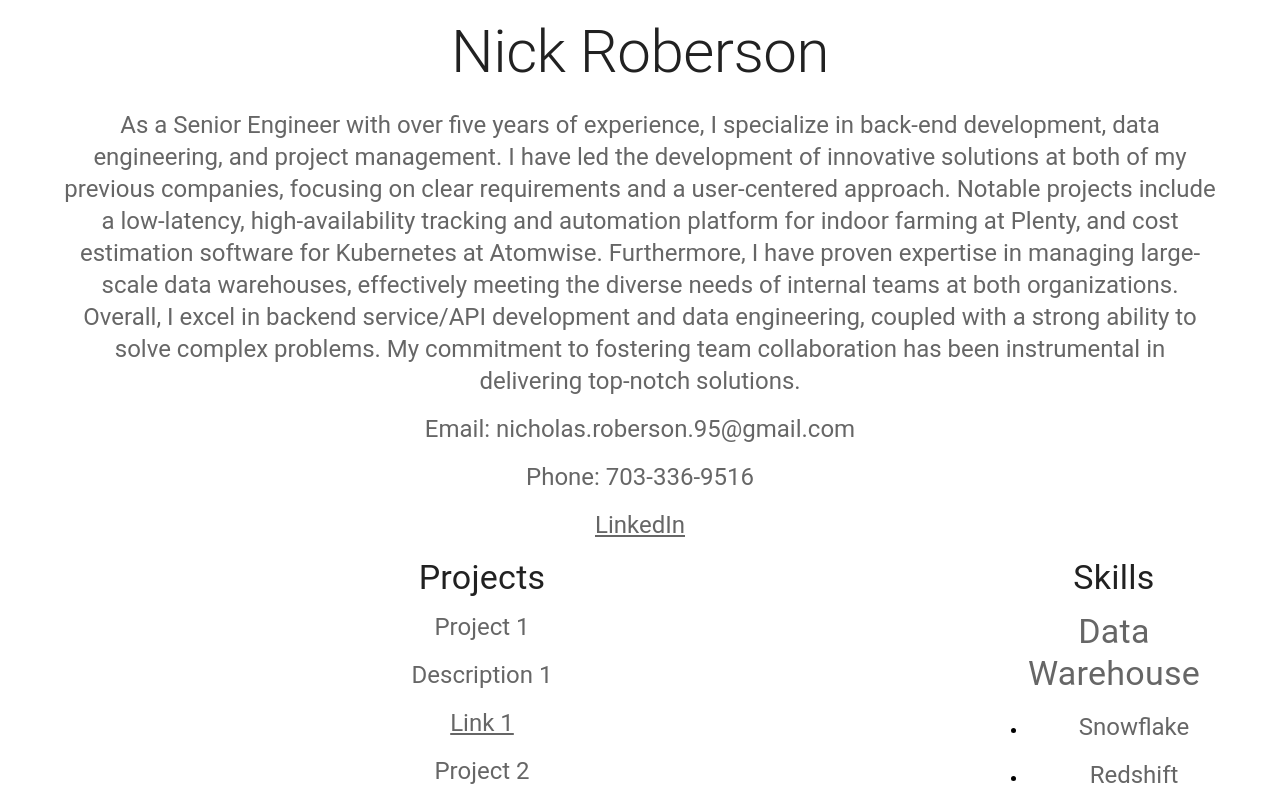
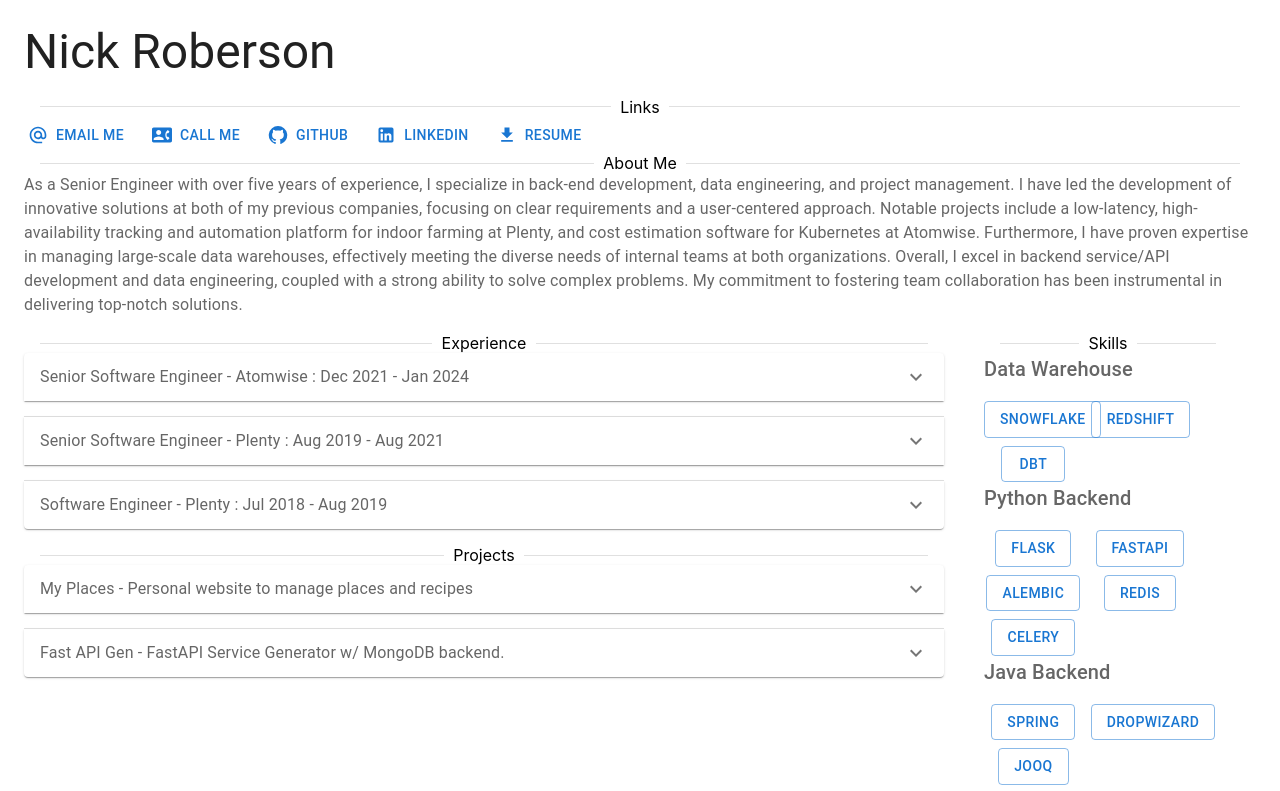
Before and after one commit to nick-roberson/nick-roberson.github.io, a React (Create React App) app in the folder my-app/: page / in a window 1280 px wide. Shown: the top 791 px of the page. Built offline with nearby package versions, Linux system fonts and the light colour scheme.

Commit message:
update with projects and resume

```diff
--- a/my-app/package.json
+++ b/my-app/package.json
@@ -4,7 +4,9 @@
   "homepage": "https://nick-roberson.github.io",
   "private": true,
   "dependencies": {
+    "@emotion/react": "^11.11.4",
     "@emotion/styled": "^11.11.0",
+    "@mui/icons-material": "^5.15.13",
     "@mui/material": "^5.15.13",
     "@testing-library/jest-dom": "^5.17.0",
     "@testing-library/react": "^13.4.0",
--- a/my-app/src/App.tsx
+++ b/my-app/src/App.tsx
@@ -7,22 +7,72 @@
 import Typography from "@mui/material/Typography";
 import Link from "@mui/material/Link";
 import Grid from "@mui/material/Grid";
+import Stack from "@mui/material/Stack";
+import Divider from "@mui/material/Divider";
+import Accordion from "@mui/material/Accordion";
+import AccordionActions from "@mui/material/AccordionActions";
+import AccordionSummary from "@mui/material/AccordionSummary";
+import AccordionDetails from "@mui/material/AccordionDetails";
+import ExpandMoreIcon from "@mui/icons-material/ExpandMore";
+
+// Icons
+import AlternateEmailIcon from "@mui/icons-material/AlternateEmail";
+import ContactPhoneIcon from "@mui/icons-material/ContactPhone";
+import GitHubIcon from "@mui/icons-material/GitHub";
+import LinkedInIcon from "@mui/icons-material/LinkedIn";
+import FileDownloadIcon from "@mui/icons-material/FileDownload";
 
 // My imports
 import PersonalInfo from "./components/personal_info";
 import PersonalStatement from "./components/personal_statement";
 import ProjectCard from "./components/project_card";
-import Skill from "./components/personal_skill";
 import Skills from "./components/personal_skills";
+import {
+  atomwiseExperience,
+  plentyEngineerExperience,
+  plentySeniorExperience,
+} from "./components/experience";
 
 // CSS imports
 import "./App.css";
 
+// Static variables
+const githubLink = "https://github.com/nick-roberson";
+const linkedInLink = "https://www.linkedin.com/in/nick-roberson/";
+const resumePath = "data/resume.pdf";
+
+// Work Experience
+const workExperience = [
+  atomwiseExperience,
+  plentySeniorExperience,
+  plentyEngineerExperience,
+];
+
 // Create a list of projects
 const projects: ProjectCard[] = [
-  new ProjectCard("Project 1", "Description 1", "Link 1"),
-  new ProjectCard("Project 2", "Description 2", "Link 2"),
-  new ProjectCard("Project 3", "Description 3", "Link 3"),
+  new ProjectCard(
+    "My Places",
+    "Personal website to manage places and recipes",
+    "Personal website to manage places and recipes. Built with React, TypeScript, Material-UI, Node.js, FastAPI, and MongoDB. Complete with a front end, back end, and API documentation.",
+    [
+      "Python",
+      "React",
+      "TypeScript",
+      "Material-UI",
+      "Node.js",
+      "FastAPI",
+      "OpenAPI",
+      "MongoDB",
+    ],
+    "https://github.com/nick-roberson/places",
+  ),
+  new ProjectCard(
+    "Fast API Gen",
+    "FastAPI Service Generator w/ MongoDB backend.",
+    "Generate a FastAPI service with a MongoDB backend using a Jinja2 templates. Driven by a simple YAML configuration file for the data models that you wish to manage.",
+    ["Python", "FastAPI", "Jinja2", "MongoDB"],
+    "https://github.com/nick-roberson/fastapi-gen",
+  ),
 ];
 
 // Create a personal information object
@@ -73,97 +123,161 @@
   awsSkills,
 ];
 
+// Function to render the experience section
+function renderExperience() {
+  return (
+    <div>
+      {workExperience.map((experience) => (
+        <Accordion key={experience.title} sx={{ marginBottom: 2 }}>
+          <AccordionSummary
+            expandIcon={<ExpandMoreIcon />}
+            aria-controls="panel1-content"
+            id="panel1-header"
+          >
+            <Typography align="left" color="text.secondary">
+              {experience.title} - {experience.company} :{" "}
+              {experience.start_date} - {experience.end_date}
+            </Typography>
+          </AccordionSummary>
+          <AccordionDetails>
+            <Typography align="left" paragraph>
+              {experience.description}
+            </Typography>
+            <Typography align="left" paragraph>
+              <ul>
+                {experience.items.map((item) => (
+                  <li>{item}</li>
+                ))}
+              </ul>
+            </Typography>
+          </AccordionDetails>
+        </Accordion>
+      ))}
+    </div>
+  );
+}
+
+// Function to render the projects section
+function renderProjects() {
+  return (
+    <div>
+      {projects.map((project) => (
+        <Accordion key={project.title} sx={{ marginBottom: 2 }}>
+          <AccordionSummary
+            expandIcon={<ExpandMoreIcon />}
+            aria-controls="panel1-content"
+            id="panel1-header"
+          >
+            <Typography align="left" color="text.secondary">
+              {project.title} - {project.short_description}
+            </Typography>
+          </AccordionSummary>
+
+          <AccordionDetails>
+            <Stack direction="row" spacing={2}>
+              {project.components.map((component) => (
+                <Button variant="outlined" color="primary">
+                  {component}
+                </Button>
+              ))}
+            </Stack>
+            <br />
+            <Typography align="left" paragraph>
+              {project.description}
+            </Typography>
+
+            <AccordionActions>
+              <Button size="small" href={project.link}>
+                <GitHubIcon />
+                GitHub Link
+              </Button>
+            </AccordionActions>
+          </AccordionDetails>
+        </Accordion>
+      ))}
+    </div>
+  );
+}
+
 function App() {
   return (
     <div className="App">
-      <Box m={2}>
+      <Box m={3}>
         <Box sx={{ bgcolor: "background.paper" }}>
-          <Container>
           <Typography
-              component="h1"
-              variant="h2"
+            component="h3"
+            variant="h3"
+            align="left"
             color="text.primary"
             gutterBottom
           >
             {personalInfo.name}
           </Typography>
-            <Typography variant="h5" color="text.secondary" paragraph>
+
+          <Divider variant="middle"> Links </Divider>
+
+          <Stack direction="row" spacing={2}>
+            <Button
+              startIcon={<AlternateEmailIcon />}
+              href={"mailto:" + personalInfo.email}
+            >
+              Email Me
+            </Button>
+            <Button
+              startIcon={<ContactPhoneIcon />}
+              href={"tel:" + personalInfo.phone}
+            >
+              Call Me
+            </Button>
+            <Button startIcon={<GitHubIcon />} href={githubLink}>
+              GitHub
+            </Button>
+            <Button startIcon={<LinkedInIcon />} href={linkedInLink}>
+              LinkedIn
+            </Button>
+            <Button startIcon={<FileDownloadIcon />} href={resumePath} download>
+              Resume
+            </Button>
+          </Stack>
+
+          <Divider variant="middle"> About Me </Divider>
+
+          <Typography color="text.secondary" align="left" paragraph>
             {personalStatement.statement}
           </Typography>
-            <Typography variant="h5" color="text.secondary" paragraph>
-              Email: {personalInfo.email}
-            </Typography>
-            <Typography variant="h5" color="text.secondary" paragraph>
-              Phone: {personalInfo.phone}
-            </Typography>
-            <Typography variant="h5" color="text.secondary" paragraph>
-              <Link
-                href="https://www.linkedin.com/in/nicholas-roberson/"
-                color="inherit"
-              >
-                LinkedIn
-              </Link>
-            </Typography>
-          </Container>
         </Box>
 
         <Grid container spacing={2} justifyContent="center">
           <Grid item xs={9}>
-            <Container maxWidth="sm">
-              <Typography
-                component="h2"
-                variant="h4"
-                color="text.primary"
-                gutterBottom
-              >
-                Projects
-              </Typography>
-              {projects.map((project) => (
-                <div>
-                  <Typography variant="h5" color="text.secondary" paragraph>
-                    {project.title}
-                  </Typography>
-                  <Typography variant="h5" color="text.secondary" paragraph>
-                    {project.description}
-                  </Typography>
-                  <Typography variant="h5" color="text.secondary" paragraph>
-                    <Link href={project.link} color="inherit">
-                      {project.link}
-                    </Link>
-                  </Typography>
-                </div>
-              ))}
-            </Container>
+            <Divider variant="middle"> Experience </Divider>
+            {renderExperience()}
+
+            <Divider variant="middle"> Projects </Divider>
+            {renderProjects()}
           </Grid>
 
           <Grid item xs={3}>
             <Container maxWidth="sm">
-              <Typography
-                component="h2"
-                variant="h4"
-                color="text.primary"
-                gutterBottom
-              >
-                Skills
-              </Typography>
+              <Divider variant="middle"> Skills </Divider>
               {allSkills.map((skill_category) => (
                 <div>
-                  <Typography variant="h4" color="text.secondary" paragraph>
-                    {skill_category.category}
-                  </Typography>
-                  <ul>
-                    {skill_category.skills.map((s) => (
-                      <li>
                   <Typography
-                          variant="h5"
+                    variant="h6"
+                    align="left"
                     color="text.secondary"
                     paragraph
                   >
-                          {s}
+                    {skill_category.category}
                   </Typography>
-                      </li>
+                  <Grid container spacing={1}>
+                    {skill_category.skills.map((skill) => (
+                      <Grid item xs={5}>
+                        <Button variant="outlined" color="primary">
+                          {skill}
+                        </Button>
+                      </Grid>
                     ))}
-                  </ul>
+                  </Grid>
                 </div>
               ))}
             </Container>
--- /dev/null
+++ b/my-app/src/components/experience.ts
@@ -0,0 +1,49 @@
+import ProfessionalExperience from "./professional_experience";
+
+// Atomwise Experience
+const atomwiseExperience = new ProfessionalExperience(
+  "Senior Software Engineer",
+  "Atomwise",
+  "Dec 2021",
+  "Jan 2024",
+  "Successfully implemented Atomwise's first terabyte-scale Data Warehouse utilizing DBT, Redshift, and Flyte, and played a key role in the development and improvement of internal Microservices.",
+  [
+    "Implemented Atomwise's first terabyte-scale Data Warehouse utilizing DBT, Redshift, and Flyte.",
+    "Created automated pipelines integrating data from various sources achieving end-to-end refresh time of under 45 minutes for over 200 tables.",
+    "Collaborated with teams across Machine Learning, Engineering, CADD, and Biology to integrate the Data Warehouse into company-wide applications.",
+    "Played a key role in the development and improvement of over 75% of internal Microservices.",
+    "Implemented a centralized CLI for 70+ internal tool deployments supported by a robust CI/CD system, reducing time-to-delivery by 75%.",
+    "Developed a Kubernetes cost optimization tool utilizing Prometheus and AWS cost data, leading to a 20% annual reduction in cloud costs.",
+    "Engineered core ML/AI execution pipelines using Python and Flyte, decreasing cost by 30% and improving overall speed.",
+  ],
+);
+
+// Plenty Experience (Senior Software Engineer)
+const plentySeniorExperience = new ProfessionalExperience(
+  "Senior Software Engineer",
+  "Plenty",
+  "Aug 2019",
+  "Aug 2021",
+  "Engineered an innovative platform using Akka Actor model to automate indoor farm operations at Plenty, overseeing development and integration of low-latency tracking software.",
+  [
+    "Engineered an innovative platform using Akka Actor model to automate indoor farm operations, orchestrating tens of thousands of daily machinery actions.",
+    "Oversaw development and integration of low-latency tracking software for Bay Area factory operations.",
+    "Implemented data warehouse using Stitch, DBT, Snowflake, and Sisense to support various internal teams.",
+    "Led a team of contractors in the Apps and Data division, driving project milestones and deliverables.",
+  ],
+);
+
+// Plenty Experience (Software Engineer)
+const plentyEngineerExperience = new ProfessionalExperience(
+  "Software Engineer",
+  "Plenty",
+  "Jul 2018",
+  "Aug 2019",
+  "As an early team member, designed and developed core Java and Python Microservices and led Plenty's Corporate Social Responsibility (CSR) team.",
+  [
+    "Designed and developed Java and Python Microservices core to the company's operations.",
+    "Initiated and led Plenty's Corporate Social Responsibility (CSR) team, guiding the company's commitment to sustainable produce.",
+  ],
+);
+
+export { atomwiseExperience, plentySeniorExperience, plentyEngineerExperience };
--- a/my-app/src/components/personal_info.ts
+++ b/my-app/src/components/personal_info.ts
@@ -1,6 +1,5 @@
 // Define a personal information class
 class PersonalInfo {
-
   name: string;
   email: string;
   phone: string;
--- /dev/null
+++ b/my-app/src/components/professional_experience.ts
@@ -0,0 +1,27 @@
+// Create a class for Professional Experience
+class ProfessionalExperience {
+  title: string;
+  company: string;
+  start_date: string;
+  end_date: string;
+  description: string;
+  items: string[];
+
+  constructor(
+    title: string,
+    company: string,
+    start_date: string,
+    end_date: string,
+    description: string,
+    items: string[],
+  ) {
+    this.title = title;
+    this.company = company;
+    this.start_date = start_date;
+    this.end_date = end_date;
+    this.description = description;
+    this.items = items;
+  }
+}
+
+export default ProfessionalExperience;
--- a/my-app/src/components/project_card.ts
+++ b/my-app/src/components/project_card.ts
@@ -1,13 +1,22 @@
 // Define a project card class
 class ProjectCard {
-
   title: string;
+  short_description: string;
   description: string;
+  components: string[];
   link: string;
 
-    constructor(title: string, description: string, link: string) {
+  constructor(
+    title: string,
+    short_description: string,
+    description: string,
+    components: string[],
+    link: string,
+  ) {
     this.title = title;
+    this.short_description = short_description;
     this.description = description;
+    this.components = components;
     this.link = link;
   }
 }
```
Also changed, not shown: my-app/src/components/personal_skill.ts (+4 -4 lines), my-app/src/components/personal_statement.ts (+4 -4 lines), my-app/src/components/personal_skills.ts (indentation only), 1 other file (tests, documents, lock files or other folders). Lines whose indentation alone changed are shown as unchanged.
